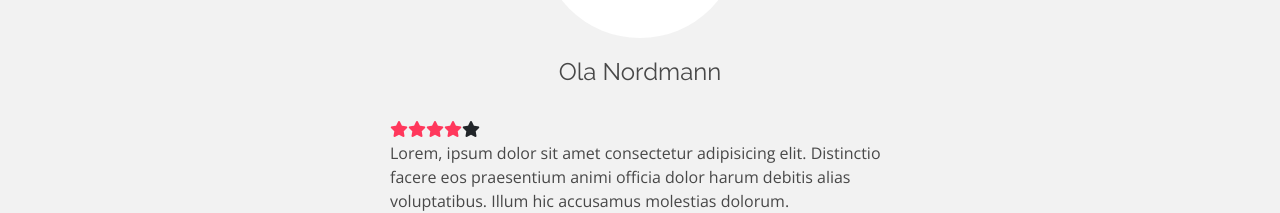
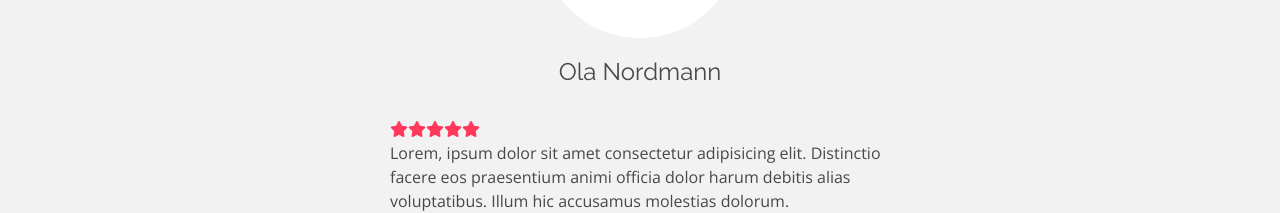
Before and after one commit to Noroff-FEU-Assignments/project-exam-2-eivindsimonsen, a React (Create React App) app: page /explore/accommodationdetails/1 in a window 1280 px wide. Shown: the part 1900-2113 px from the top of the page. Built offline with nearby package versions, Linux system fonts and the light colour scheme; no server answers.

Commit message:
Changed nav icons for admin and enquiries

```diff
--- a/src/components/common/Feedback.jsx
+++ b/src/components/common/Feedback.jsx
@@ -37,10 +37,10 @@ function Feedback() {
                 <i className="fa-solid fa-star star-colored"></i>
                 <i className="fa-solid fa-star star-colored"></i>
                 <i className="fa-solid fa-star star-colored"></i>
-                <i className="fa-solid fa-star"></i>
+                <i className="fa-solid fa-star star-colored"></i>
                 <p>Lorem, ipsum dolor sit amet consectetur adipisicing elit. Distinctio facere eos praesentium animi officia dolor harum debitis alias voluptatibus. Illum hic accusamus molestias dolorum. Recusandae?</p>
                 <p className="feedback-user-location">
-                  Visited Farm B&B through <span>Holidaze</span>
+                  Visited Farm BnB through <span>Holidaze</span>
                 </p>
               </div>
             </div>
--- a/src/components/layout/AdminDashboard.jsx
+++ b/src/components/layout/AdminDashboard.jsx
@@ -18,11 +18,11 @@ function AdminDashboard() {
       {auth ? (
         <>
           <NavLink to="/admin" className="admin-link nav-link">
-            <i className="fa-solid fa-map"></i>
+            <i class="fa-solid fa-user"></i>
             Admin
           </NavLink>
           <NavLink to="/enquiries" className="enquiries-link nav-link">
-            <i className="fa-solid fa-map"></i>
+            <i class="fa-solid fa-book"></i>
             Enquiries
           </NavLink>
           <button className="cta cta--nav" onClick={logout}>
```
